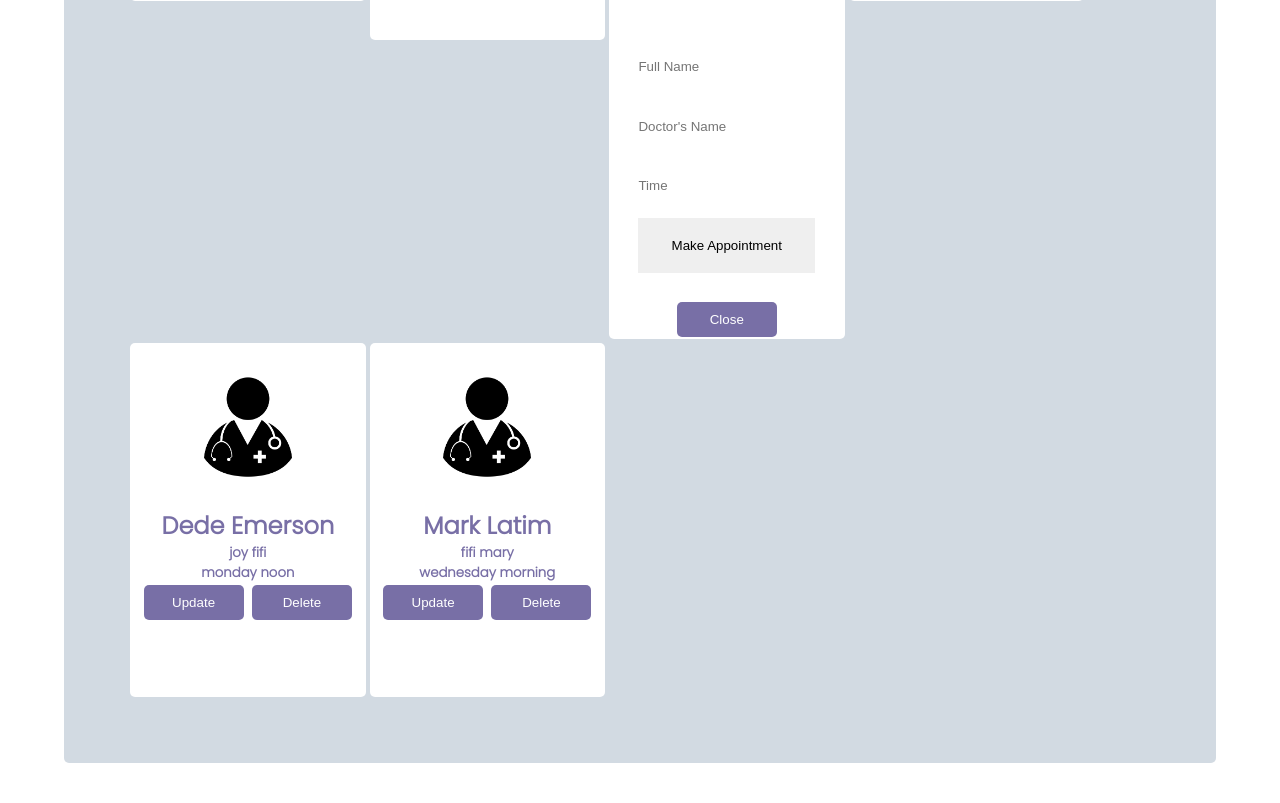
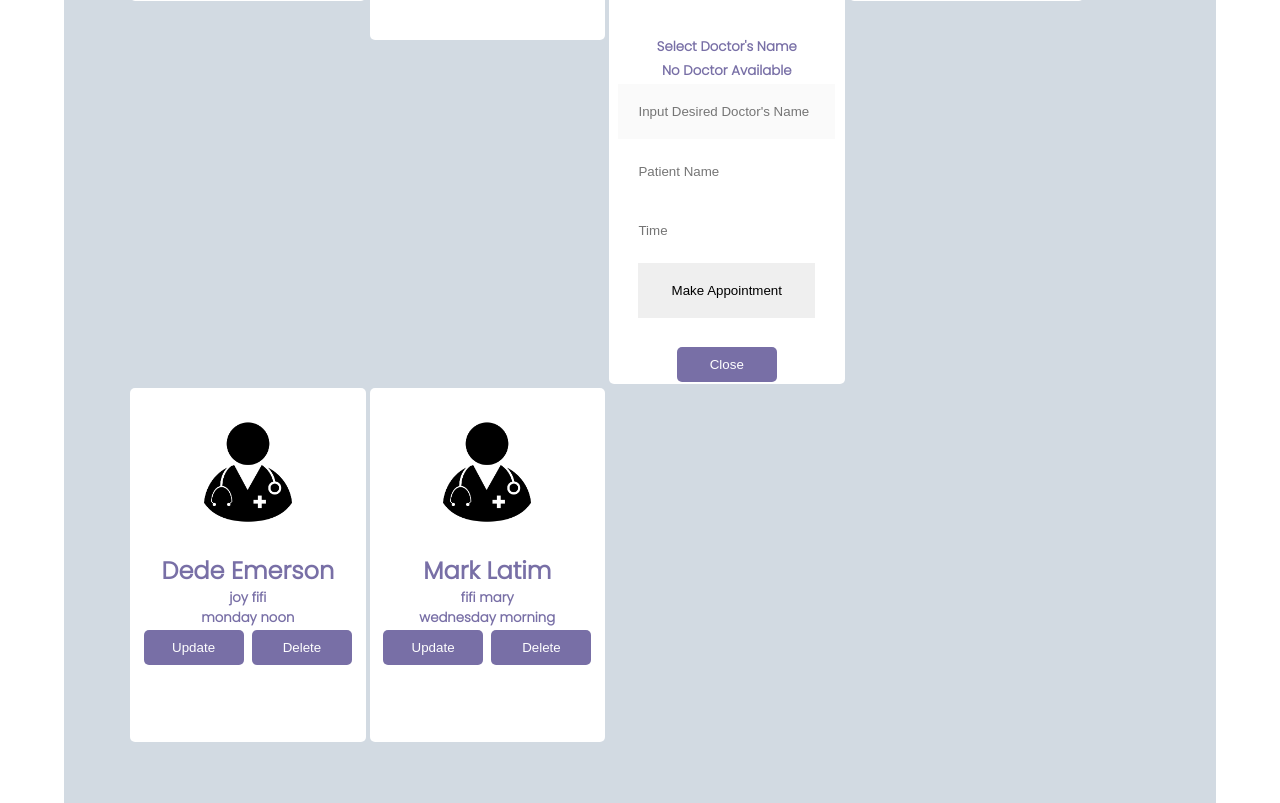
Before and after one commit to Radee1/django-cims, a Django app: page /cim_users/appointments in a window 1280 px wide, after a click that opens the changed part. Shown: the part 528-1331 px from the top of the page. Run offline with Django 3.2, Linux system fonts and the light colour scheme; a user stored in the database is signed in; data comes from the database, SQL or seed files in the repository.

Commit message:
ADD REWRITTEN TEMPLATES
Added appointments page with new url naming convention.

```diff
--- a/cim_users/templates/cim_users/appointments.html
+++ b/cim_users/templates/cim_users/appointments.html
@@ -10,7 +10,7 @@
             <div class="column">
                 <br><br><br>
                 <img src="{% static '/cim_users/left.png' %}" alt="left arrow image">
-                <h2><a href="/home">Back to dashboard</a></h2>
+                <h2><a href="{% url 'cim_users:home' %}">Back to dashboard</a></h2>
                 <br><br>
             </div>
             <div class="column">
@@ -25,15 +25,27 @@
                 <h2><a>Add </a></h2>
                 <br><br>
                 <div id="make_appointment" style="display:none;">
-                    <form class="center form" method="POST" action="/make_appointment">
+                    <form class="center form" method="POST" action="{% url 'cim_users:make_appointment' %}">
                         {% csrf_token %}
                         <div>
-                            <input type="text" name="Patient_Name" placeholder="Full Name" required>
+                            <h5>Select Doctor's Name</h5>
+                            {% if d_data %}
+                            <select class="form" name="doctor">
+                                {% for d in d_data %}
+                                <option value="{{ d.full_name }}">
+                                    Dr. {{ d.full_name }} | {{ d.department }}
+                                </option>
+                                {% endfor %}
+                            </select>
+                            {% else %}
+                            <small><b>No Doctor Available</b></small>
+                            <input name="doctor" placeholder="Input Desired Doctor's Name" disabled>
+                            {% endif %}
                         </div>
                         <div>
-                            <input type="text" name="doctor" placeholder="Doctor's Name" required>
-                        </div>
-                        <div>
+                            <div>
+                                <input type="text" name="Patient_Name" placeholder="Patient Name" required>
+                            </div>
                             <input type="text" name="time" placeholder="Time" required>
                         </div>
                         <input type="submit" value="Make Appointment">
@@ -46,7 +58,7 @@
             <div class="column">
                 <br><br><br>
                 <img src="{% static '/cim_users/right.png' %}" alt="right arrow image">
-                <h2><a href="/diagnosis">Next</a></h2>
+                <h2><a href="{% url 'cim_users:diagnosis' %}">Next</a></h2>
                 <br><br>
             </div>
         </div>
@@ -63,7 +75,7 @@
                 <button class="submit" onclick="show('delete_{{ a.patient_name}}')">Delete</button>
                 <br><br>
                 <div id="update_{{ a.patient_name}}" style="display:none;">
-                    <form class="center form" method="POST" action="/update_appointment">
+                    <form class="center form" method="POST" action="{% url 'cim_users:update_appointment' %}">
                         {% csrf_token %}
                         <div>
                             <input type="hidden" value="{{a.id}}" name="Appointment_ID" placeholder="{{ a.id}}">
@@ -86,7 +98,7 @@
                 </div>
                 <br><br>
                 <div id="delete_{{ a.patient_name}}" style="display:none;">
-                    <form class="center form" method="POST" action="/delete_appointment">
+                    <form class="center form" method="POST" action="{% url 'cim_users:delete_appointment' %}">
                         {% csrf_token %}
                         <div>
                             <input type="text" style="display:none;" name="Patient_Name" value="{{a.patient_name}}"
```
